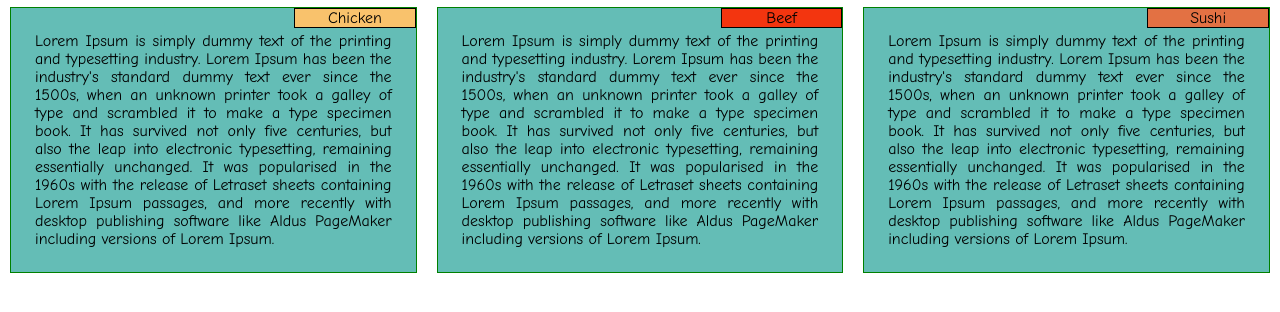
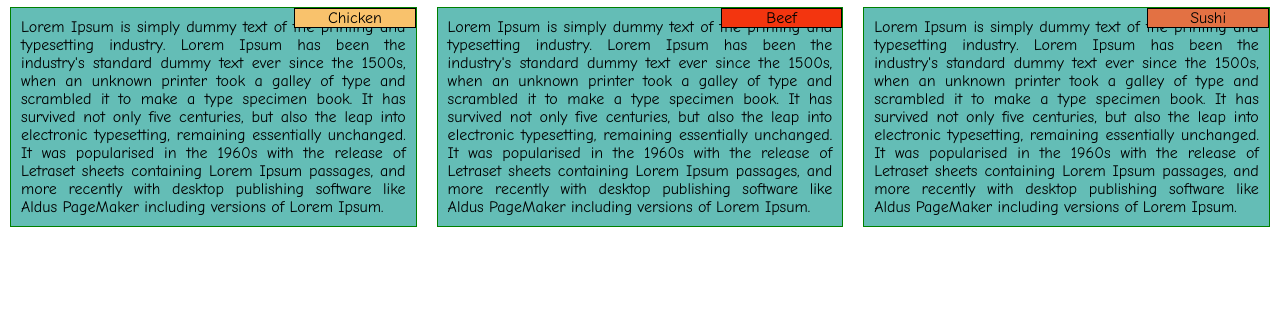
Before and after one commit to xboc/coursera, a plain HTML site: page module2-solution/index.html in a window 1280 px wide. Shown: the part 104-416 px from the top of the page. Drawn offline with Linux system fonts and the light colour scheme.

Commit message:
Update stylesheet.css

```diff
--- a/module2-solution/css/stylesheet.css
+++ b/module2-solution/css/stylesheet.css
@@ -12,7 +12,7 @@ h1 {
 }
 
 p {
-    margin :1.5em;
+    margin :10px;
 }
 
 .row {
```
